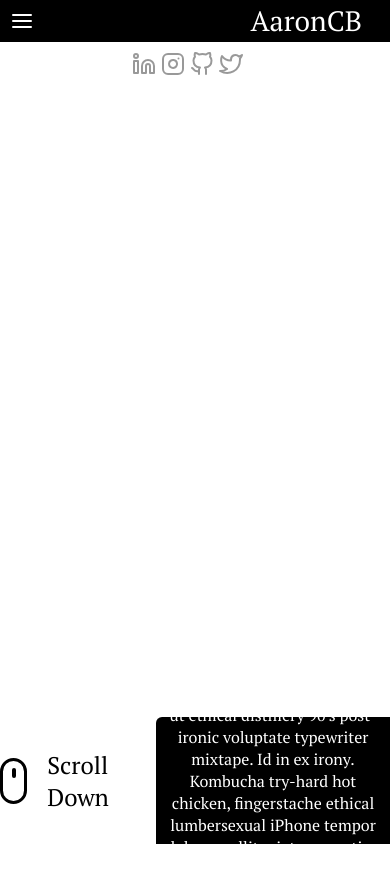
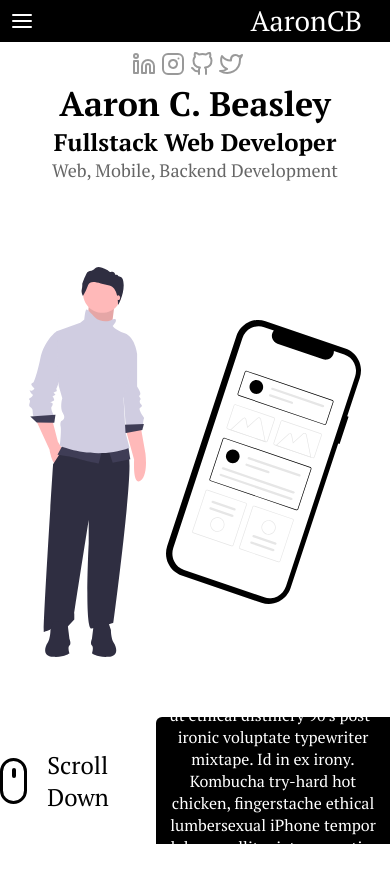
Before and after one commit to MaxiCB/Personal-Portfolio, a React (Create React App) app in the folder client/: page / in a window 390 px wide. Shown: the top 882 px of the page. Built offline with nearby package versions, Linux system fonts and the light colour scheme.

Commit message:
ADD Content Mobile First
- Added Content component mobile first for <768 devices
- Moved all styling into seperate css file

```diff
--- a/client/src/App.tsx
+++ b/client/src/App.tsx
@@ -18,7 +18,7 @@ const App = () => {
   return (
     <div className="main">
       <Nav />
-      {/* <Content /> */}
+      <Content />
       <Footer />
     </div>
   );
--- a/client/src/components/Landing/Content/Content.tsx
+++ b/client/src/components/Landing/Content/Content.tsx
@@ -2,6 +2,7 @@ import React from "react";
 import ScrollButtons from "./ScrollButtons";
 import Information from "./Information";
 import Illustrations from "./Illustrations";
+import "../../../styles/content.css";
 
 const Content = () => {
   return (
--- a/client/src/components/Landing/Content/Illustrations.tsx
+++ b/client/src/components/Landing/Content/Illustrations.tsx
@@ -8,15 +8,19 @@ const Illustrations = () => {
   return (
     <div className="main-illustrations">
       <img
+        className="person-image"
         src={Person}
         alt="person illustration"
         style={{ paddingRight: "100px", paddingLeft: "100px" }}
       />
-      <div style={{ display: "flex", flexDirection: "column" }}>
-        <img src={Webapp} alt="webapp illustration" />
-        <img src={Server} alt="server illustration" />
+      <div
+        style={{ display: "flex", flexDirection: "column" }}
+        className="secondary-images"
+      >
+        <img src={Webapp} alt="webapp illustration" className="app-image" />
+        <img src={Server} alt="server illustration" className="server-image" />
       </div>
-      <img src={Phone} alt="phone illustration" />
+      <img src={Phone} alt="phone illustration" className="phone-image" />
     </div>
   );
 };
--- a/client/src/components/Landing/index.css
+++ b/client/src/components/Landing/index.css
@@ -70,62 +70,3 @@
 .accolade {
     margin: 10px;
 }
-
-.main-content {
-    display: flex;
-}
-
-.main-content * {
-    margin: 10px;
-}
-
-.main-buttons {
-    width: 10%;
-    display: flex;
-    flex-direction: column;
-    justify-content: center;
-    align-items: center;
-}
-
-.circle-button {
-    background-color: rgba(0, 0, 0, 0.4);
-    width: 50px;
-    height: 50px;
-    border-radius: 50%;
-    cursor: pointer;
-    text-align: center;
-}
-
-.circle-button:hover {
-    transform: scale(1.1);
-    background-color: rgba(0, 0, 0, 0.6);
-}
-
-.main-information {
-    width: 30%;
-    text-align: left;
-    font-size: 32px;
-    display: flex;
-    flex-direction: column;
-    justify-content: center;
-}
-
-.main-information * {
-    margin: 0;
-}
-
-.main-information h3 {
-    font-size: 28px;
-}
-
-.main-information p {
-    font-size: 24px;
-    color: rgba(0, 0, 0, 0.6);
-}
-
-.main-illustrations {
-    margin-top: 80px;
-    display: flex;
-    justify-content: center;
-    align-items: center;
-}
--- /dev/null
+++ b/client/src/styles/content.css
@@ -0,0 +1,109 @@
+@media screen and (max-width: 425px) {
+    .main-content {
+        display: block !important;
+        margin: 0px !important;
+    }
+
+    .main-content * {
+        margin: 0px !important;
+    }
+
+    .main-information {
+        width: 100vw !important;
+        text-align: center !important;
+        margin: 0px !important;
+    }
+
+    .main-information h2 {
+        font-size: 34px !important;
+    }
+
+    .main-information h3 {
+        font-size: 24px !important;
+    }
+
+    .main-information p {
+        font-size: 18px !important;
+    }
+
+    .main-buttons {
+        display: none !important;
+    }
+
+    .main-illustrations {
+        margin: 0px !important;
+        padding-top: 10vh !important;
+    }
+
+    .person-image {
+        padding: 0 20px 0 0 !important;
+        width: 30% !important;
+    }
+
+    .phone-image {
+        width: 50% !important;
+    }
+
+    .secondary-images {
+        display: none !important;
+    }
+}
+
+.main-content {
+    display: flex;
+}
+
+.main-content * {
+    margin: 10px;
+}
+
+.main-buttons {
+    width: 10%;
+    display: flex;
+    flex-direction: column;
+    justify-content: center;
+    align-items: center;
+}
+
+.circle-button {
+    background-color: rgba(0, 0, 0, 0.4);
+    width: 50px;
+    height: 50px;
+    border-radius: 50%;
+    cursor: pointer;
+    text-align: center;
+}
+
+.circle-button:hover {
+    transform: scale(1.1);
+    background-color: rgba(0, 0, 0, 0.6);
+}
+
+.main-information {
+    width: 30%;
+    text-align: left;
+    font-size: 32px;
+    display: flex;
+    flex-direction: column;
+    justify-content: center;
+}
+
+.main-information * {
+    margin: 0;
+}
+
+.main-information h3 {
+    font-size: 28px;
+}
+
+.main-information p {
+    font-size: 24px;
+    color: rgba(0, 0, 0, 0.6);
+}
+
+.main-illustrations {
+    margin-top: 80px;
+    display: flex;
+    justify-content: center;
+    align-items: center;
+}
```
Also changed, not shown: client/src/components/Landing/Navigation/Social.tsx (+1 -7 lines).
